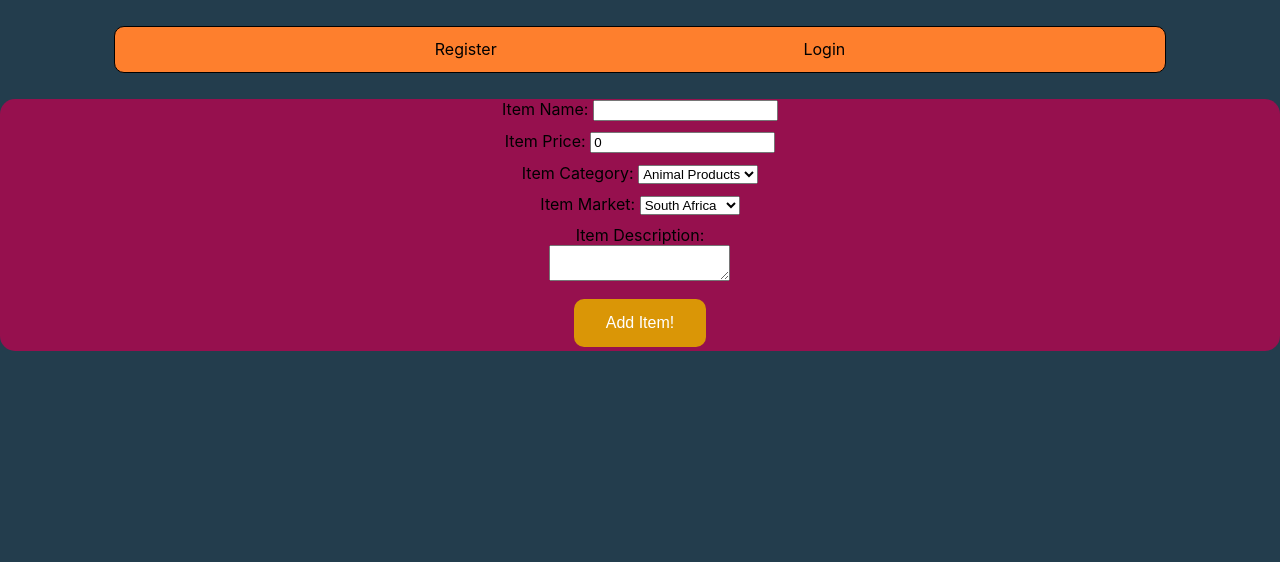
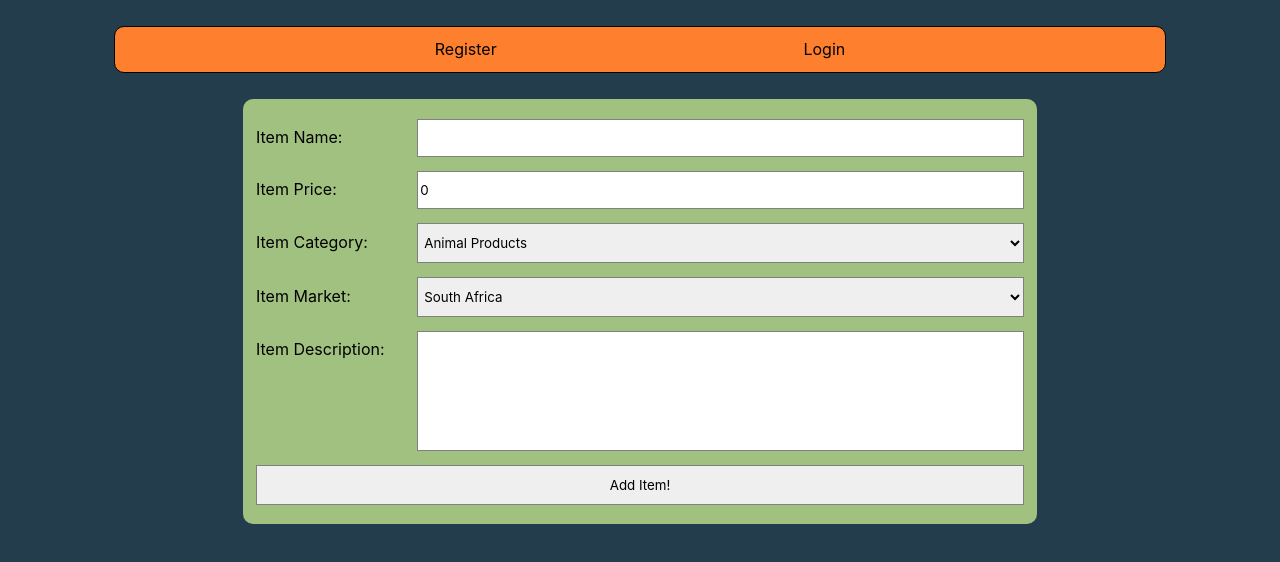
Before and after one commit to ChristopherHenao/marketplace-frontend, a React (Create React App) app: page /add-produce in a window 1280 px wide. Shown: the top 562 px of the page. Built offline with nearby package versions, Linux system fonts and the light colour scheme; sample sign-in values are in the browser's storage.

Commit message:
App.css: restyle addItem form

```diff
--- a/src/App.css
+++ b/src/App.css
@@ -142,7 +142,7 @@ body {
 
 /* Add Item Form Styling */
 
-#addItemFormContainer {
+/* #addItemFormContainer {
   background-color:rgb(150, 16, 78);
   border-radius: 15px;
   display:flex;
@@ -180,4 +180,45 @@ body {
   font-size: 16px;
   margin: 4px 2px;
   cursor: pointer;
+} */
+
+#addItemForm {
+  display: flex;
+  flex-direction: column;
+  justify-content: space-around;
+  margin: auto;
+  height: 50vh;
+  width: 60%;
+  background-color: var(--fg-color);
+  padding: 1%;
+  border-radius: 10px;
 }
+
+#addItemForm :is(input, select, textarea, button) {
+  font-family: inherit;
+  box-sizing: border-box;
+  padding: 10px 2px;
+  border: 1px grey solid;
+  flex-grow: 1;
+}
+
+#addItemForm textarea {
+  resize: none;
+  height: 15vh;
+}
+
+#addItemForm > div {
+  display: flex;
+  justify-content: space-between;
+  align-items: baseline;
+}
+
+#addItemForm > div > label {
+  width: 20%;
+  text-align: left;
+  padding-right: 1%;
+}
+
+#add-button {
+  max-height: 5vh;
+}
```
